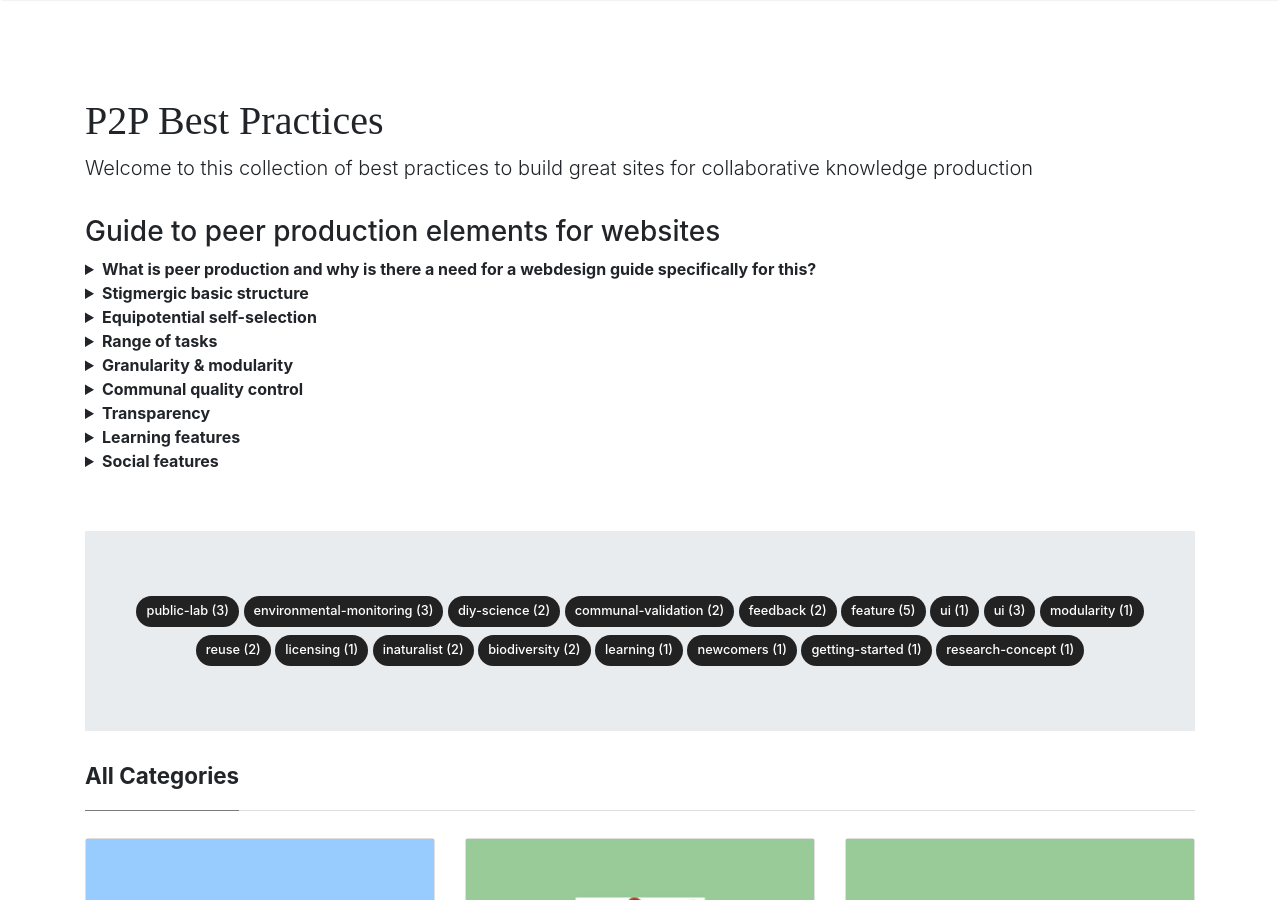
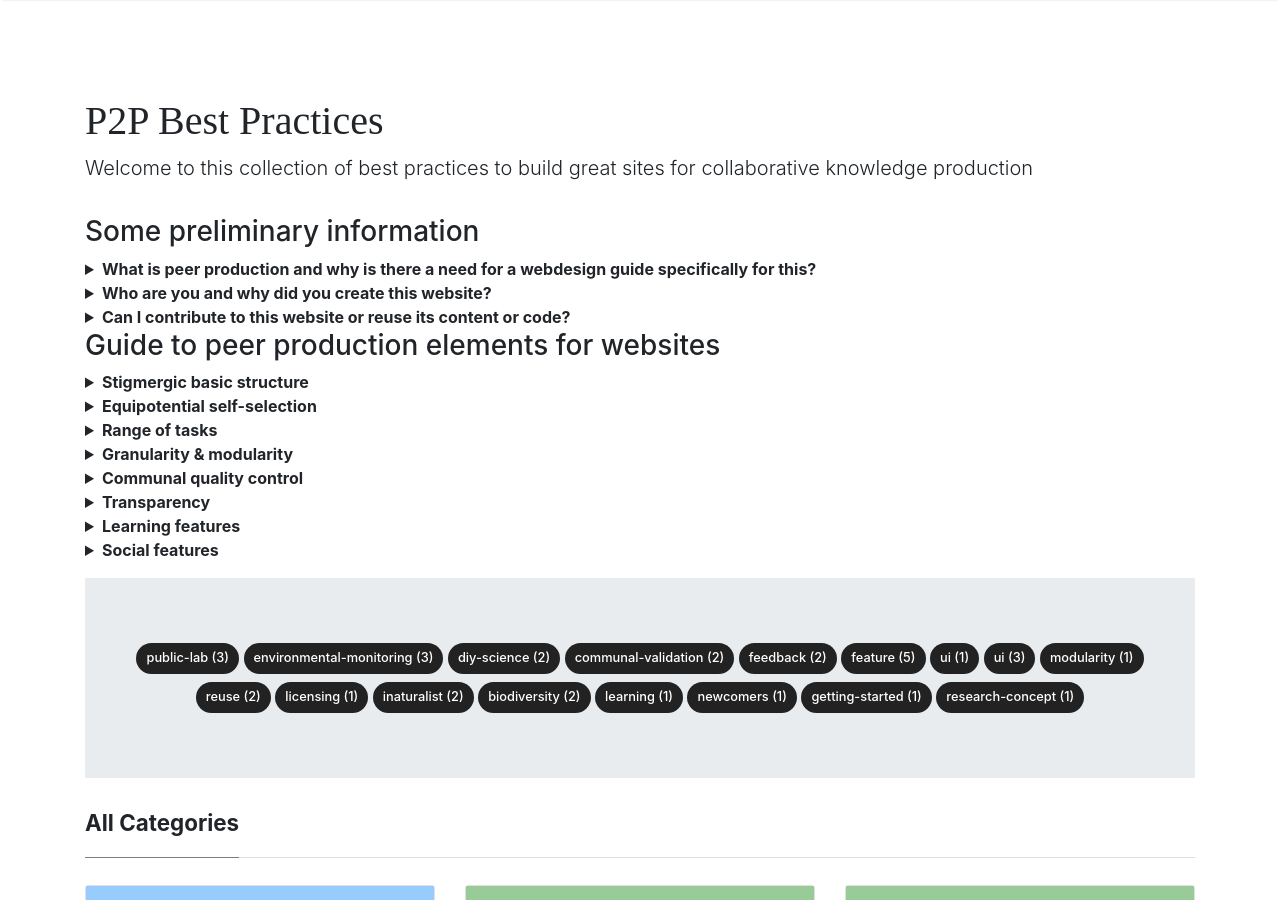
Before and after one commit to PeerProducedResearch/best-practices, a Jekyll site: the page built from index.html, in a window 1280 px wide and 900 px high. Built offline with Jekyll 4.4.1, drawn with Linux system fonts in a browser that asks for light colours; nearby versions of some CDN libraries; some web fonts are replaced; the list of posts is cut into pages by our own code.

Commit message:
Update index.html

```diff
--- a/index.html
+++ b/index.html
@@ -2,18 +2,31 @@
 layout: default
 title: Home
 ---
-
-<h3>Guide to peer production elements for websites</h3>
+<h3>Some preliminary information</h3>
 <details>
   <summary><b>What is peer production and why is there a need for a webdesign guide specifically for this?</b></summary>
   <p> Peer production is a way of online distributed knowledge production that relies on the collective intelligence of
     self-organizing groups of individuals, without or with less rigid hierarchical control and management (Benkler et al., 2015).
     This mode of knowledge production is most commonly known from projects like Wikipedia or Open Source Software.
-
-    Because contributors self-organize in peer production, online environments that are tailored to the task and that
-    facilitate collaboration and coordination can have an important impact on the success of the project. </p>
+  Because contributors self-organize in peer production, online environments that are tailored to the task and that
+    facilitate collaboration and coordination can have an important impact on the success of the project.
+  Developing a website (or deciding on an existing tool, like wikis or GitHub) that works best for your peer production project
+  can seem quite complicated in the beginning. This website aims to give some guidance for those just starting out with online collaboration projects,
+  but also those interested the features other projects use to facilitate peer production.
+  In conclusion, this resource is thought to provide guidance, inspire and share great features and mechanisms other peer production projects developed! :)</p>
 </details>
 
+<details>
+  <summary><b>Who are you and why did you create this website?</b></summary>
+  <p> See [About](https://peer-produced.science/best-practices/about) </p>
+</details>
+
+<details>
+  <summary><b>Can I contribute to this website or reuse its content or code?</b></summary>
+  <p> See [Get Involved](https://peer-produced.science/best-practices/get-involved) </p>
+</details>
+
+<h3>Guide to peer production elements for websites</h3>
 <details>
   <summary><b>Stigmergic basic structure</b></summary>
   <p> tbd </p>
```
